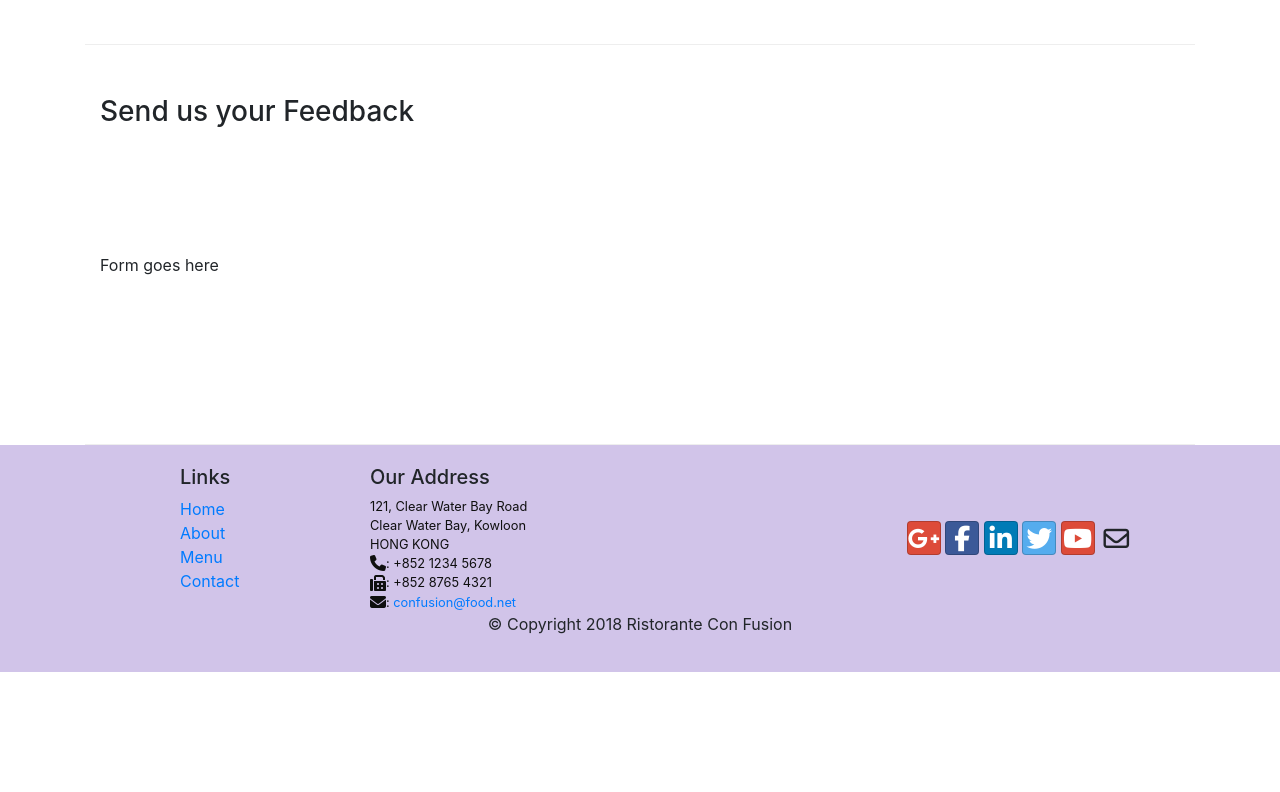
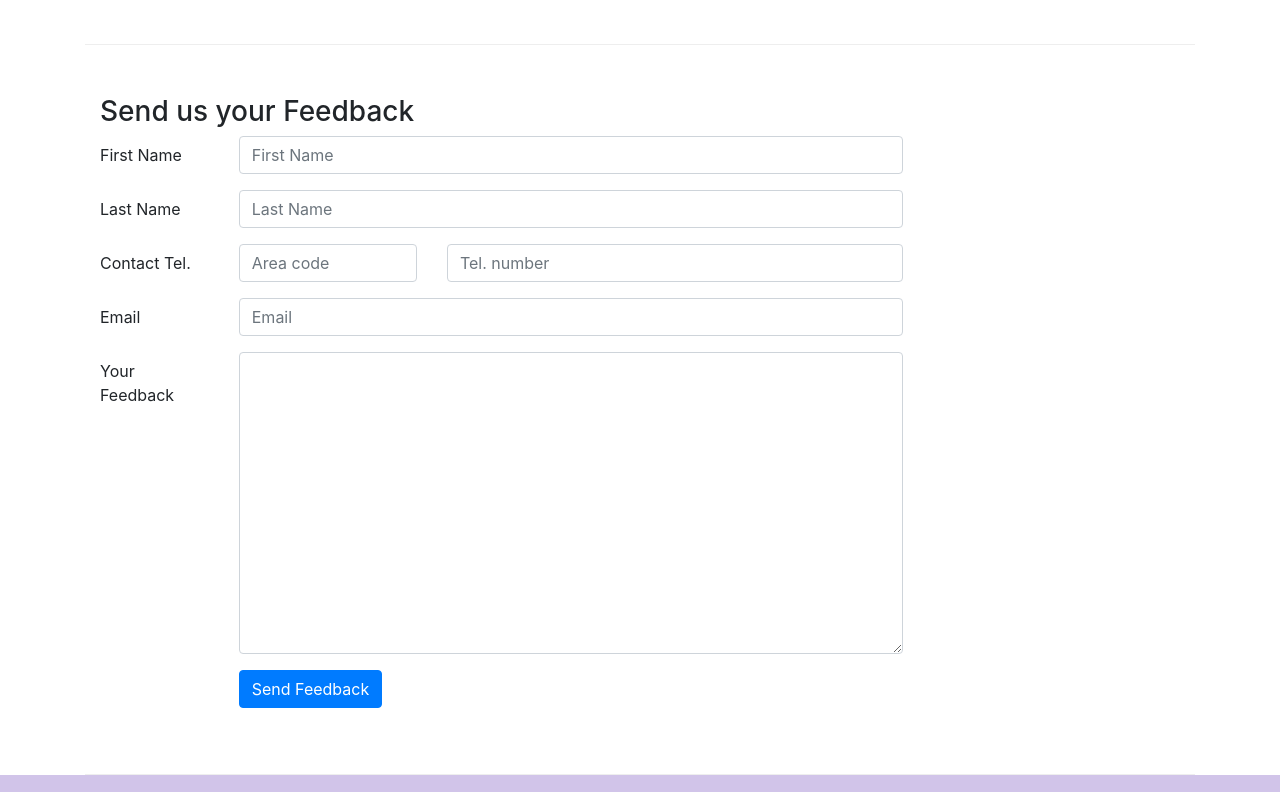
Before and after one commit to SebastianLabadie/Coursera-Bootstrap-Sass-Less, a plain HTML site: page week 2/contactus.html in a window 1280 px wide. Shown: the part 820-1612 px from the top of the page. Before the commit the page ends 1492 px from the top, so only its background shows below. Drawn offline with nearby package versions, Linux system fonts and the light colour scheme.

Commit message:
Week 2 Forms

```diff
--- a/week 2/contactus.html
+++ b/week 2/contactus.html
@@ -92,7 +92,47 @@
               <h3>Send us your Feedback</h3>
            </div>
             <div class="col-12 col-md-9">
-                Form goes here
+                <form>
+                    <div class="form-group row">
+                        <label for="firstname" class="col-md-2 col-form-label">First Name</label>
+                        <div class="col-md-10">
+                            <input type="text" class="form-control" id="firstname" name="firstname" placeholder="First Name">
+                        </div>
+                    </div>
+                    <div class="form-group row">
+                        <label for="lastname" class="col-md-2 col-form-label">Last Name</label>
+                        <div class="col-md-10">
+                            <input type="text" class="form-control" id="lastname" name="lastname" placeholder="Last Name">
+                        </div>
+                    </div>
+                       <div class="form-group row">
+                        <label for="telnum" class="col-12 col-md-2 col-form-label">Contact Tel.</label>
+                        <div class="col-5 col-md-3">
+                            <input type="tel" class="form-control" id="areacode" name="areacode" placeholder="Area code">
+                        </div>
+                        <div class="col-7 col-md-7">
+                            <input type="tel" class="form-control" id="telnum" name="telnum" placeholder="Tel. number">
+                        </div>
+                    </div>
+                    <div class="form-group row">
+                        <label for="emailid" class="col-md-2 col-form-label">Email</label>
+                        <div class="col-md-10">
+                            <input type="email" class="form-control" id="emailid" name="emailid" placeholder="Email">
+                        </div>
+                    </div>
+                    <div class="form-group row">
+                        <label for="feedback" class="col-md-2 col-form-label">Your Feedback</label>
+                        <div class="col-md-10">
+                            <textarea class="form-control" id="feedback" name="feedback" rows="12"></textarea>
+                        </div>
+                    </div>
+                    <div class="form-group row">
+                        <div class="offset-md-2 col-md-10">
+                            <button type="submit" class="btn btn-primary">Send Feedback</button>
+                        </div>
+                    </div>
+                </form>
+
             </div>
              <div class="col-12 col-md">
             </div>
```
